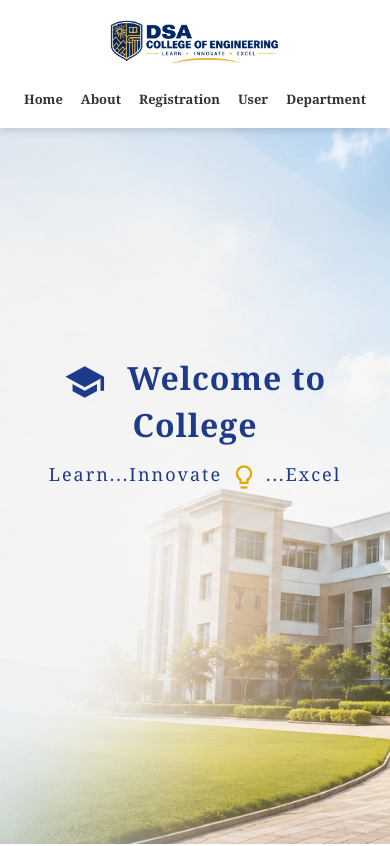
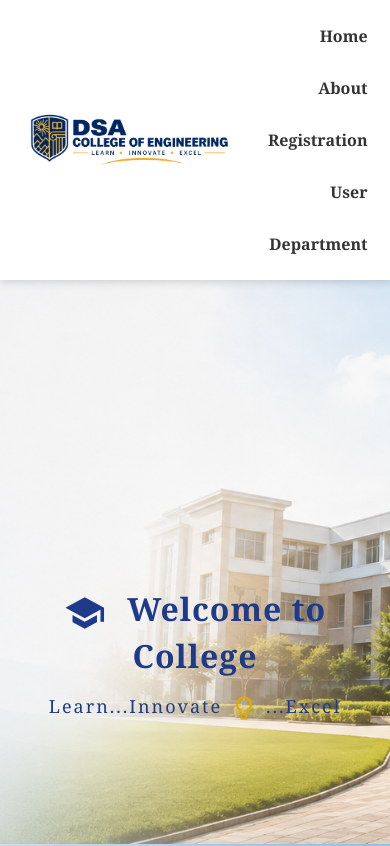
Before and after one commit to srijeimathy/College-Webage-with-Registration-Form-, a React (Vite) app: page / in a window 390 px wide. Shown: the top 846 px of the page. Built offline with nearby package versions, Linux system fonts and the light colour scheme.

Commit message:
error solving

```diff
--- a/src/App.css
+++ b/src/App.css
@@ -1,8 +1,3 @@
-
-/* ========================================
-   1. GLOBAL STYLES
-======================================== */
-
 * {
   box-sizing: border-box;
 }
@@ -24,15 +19,9 @@ body {
   min-height: 100vh;
   color: #333;
 }
-
 #root {
   min-height: 100vh;
 }
-
-/* ========================================
-   2. HEADER
-======================================== */
-
 header {
   width: 100%;
   min-height: 95px;
@@ -54,11 +43,6 @@ header img {
   object-fit: contain;
   flex-shrink: 0;
 }
-
-/* ========================================
-   3. TOP NAVIGATION
-======================================== */
-
 .topnav {
   display: flex;
   align-items: center;
@@ -68,11 +52,9 @@ header img {
   margin: 0 0 0 auto;
   padding: 0;
 }
-
 .topnav li {
   position: relative;
 }
-
 .topnav li a {
   display: block;
   color: #333333;
@@ -82,18 +64,12 @@ header img {
   cursor: pointer;
   transition: background-color 0.3s ease, color 0.3s ease;
 }
-
 .topnav li a:hover,
 .topnav li a:focus-visible {
   background-color: #1e3a8a;
   color: #ffffff;
   border-radius: 6px;
 }
-
-/* ========================================
-   4. DEPARTMENT DROPDOWN
-======================================== */
-
 .dropdown-content {
   display: none;
   position: absolute;
@@ -105,7 +81,6 @@ header img {
   box-shadow: 0 5px 15px rgba(0, 0, 0, 0.2);
   border-radius: 0 0 8px 8px;
 }
-
 .dropdown-content a {
   display: block;
   padding: 12px 16px !important;
@@ -114,23 +89,16 @@ header img {
   background-color: #ffffff;
   white-space: nowrap;
 }
-
 .dropdown-content a:hover,
 .dropdown-content a:focus-visible {
   background-color: #e8eefc !important;
   color: #1e3a8a !important;
   border-radius: 0 !important;
 }
-
 .dropdown:hover .dropdown-content,
 .dropdown:focus-within .dropdown-content {
   display: block;
 }
-
-/* ========================================
-   5. HOME PAGE
-======================================== */
-
 .welcome-section {
   min-height: calc(100vh - 95px);
   display: flex;
@@ -169,10 +137,6 @@ header img {
   vertical-align: middle;
   margin: 0 8px;
 }
-
-/* ========================================
-   6. ABOUT PAGE - HERO SECTION
-======================================== */
 
 .hero {
   min-height: 420px;
@@ -231,19 +195,11 @@ header img {
   box-shadow: 0 8px 20px rgba(0, 0, 0, 0.25);
 }
 
-/* ========================================
-   7. COMMON CONTAINER
-======================================== */
-
 .container {
   width: 88%;
   max-width: 1200px;
   margin: 0 auto;
 }
-
-/* ========================================
-   8. ABOUT US SECTION
-======================================== */
 
 .about-section {
   padding: 60px 0;
@@ -274,10 +230,6 @@ header img {
   line-height: 1.9;
   color: #555555;
 }
-
-/* ========================================
-   9. VISION AND MISSION SECTION
-======================================== */
 
 .cards-section {
   padding: 65px 0;
@@ -341,10 +293,6 @@ header img {
   margin-bottom: 9px;
 }
 
-/* ========================================
-   10. WHY CHOOSE DSA SECTION
-======================================== */
-
 .why-section {
   background-color: #ffffff;
   padding: 65px 0;
@@ -384,10 +332,6 @@ header img {
   line-height: 1.7;
   margin-bottom: 0;
 }
-
-/* ========================================
-   11. FOOTER
-======================================== */
 
 footer {
   background-color: #0f2a5f;
@@ -436,6 +380,12 @@ footer p {
     transform: translateY(-3px);
   }
 
+
+/* ========================================
+   13. PRINT STYLES
+======================================== */
+
+
 /* ========================================
    13. PRINT STYLES
 ======================================== */
@@ -451,139 +401,3 @@ footer p {
     background: #ffffff;
   }
 }
-
-/* ========================================
-   14. TABLET RESPONSIVE DESIGN
-======================================== */
-
-@media (max-width: 900px) {
-  header {
-    padding: 10px 20px;
-    gap: 10px;
-  }
-
-  header img {
-    width: 150px;
-    height: 65px;
-  }
-
-  .topnav li a {
-    padding: 12px 10px;
-    font-size: 14px;
-  }
-
-  .container {
-    width: 92%;
-  }
-
-  .cards {
-    gap: 20px;
-  }
-
-  .card {
-    padding: 25px;
-  }
-
-  .why-grid {
-    grid-template-columns: repeat(2, minmax(0, 1fr));
-  }
-}
-
-/* ========================================
-   15. MOBILE RESPONSIVE DESIGN
-======================================== */
-
-@media (max-width: 600px) {
-  header {
-    position: relative;
-    flex-direction: column;
-    justify-content: center;
-    padding: 10px;
-    gap: 5px;
-  }
-
-  header img {
-    width: 170px;
-    height: 65px;
-  }
-
-  .topnav {
-    justify-content: center;
-    flex-wrap: wrap;
-    width: 100%;
-    margin: 0;
-  }
-
-  .topnav li a {
-    padding: 10px 9px;
-    font-size: 13px;
-  }
-
-  .dropdown-content {
-    min-width: 150px;
-  }
-
-  .welcome-section {
-    min-height: 70vh;
-    padding: 30px 15px;
-  }
-
-  .welcome-section h1 {
-    line-height: 1.4;
-  }
-
-  .hero {
-    min-height: 350px;
-    padding: 45px 18px;
-  }
-
-  .hero p {
-    font-size: 17px;
-  }
-
-  .hero-button {
-    padding: 12px 22px;
-  }
-
-  .container {
-    width: 92%;
-  }
-
-  .about-section,
-  .cards-section,
-  .why-section {
-    padding: 40px 0;
-  }
-
-  .section-title {
-    font-size: 28px;
-  }
-
-  .about-text {
-    font-size: 15px;
-    text-align: left;
-  }
-
-  .cards {
-    flex-direction: column;
-    gap: 20px;
-  }
-
-  .card {
-    width: 100%;
-    padding: 25px;
-  }
-
-  .why-grid {
-    grid-template-columns: 1fr;
-    gap: 18px;
-  }
-
-  #topButton {
-    width: 42px;
-    height: 42px;
-    bottom: 15px;
-    right: 15px;
-    font-size: 19px;
-  }
-}
```
